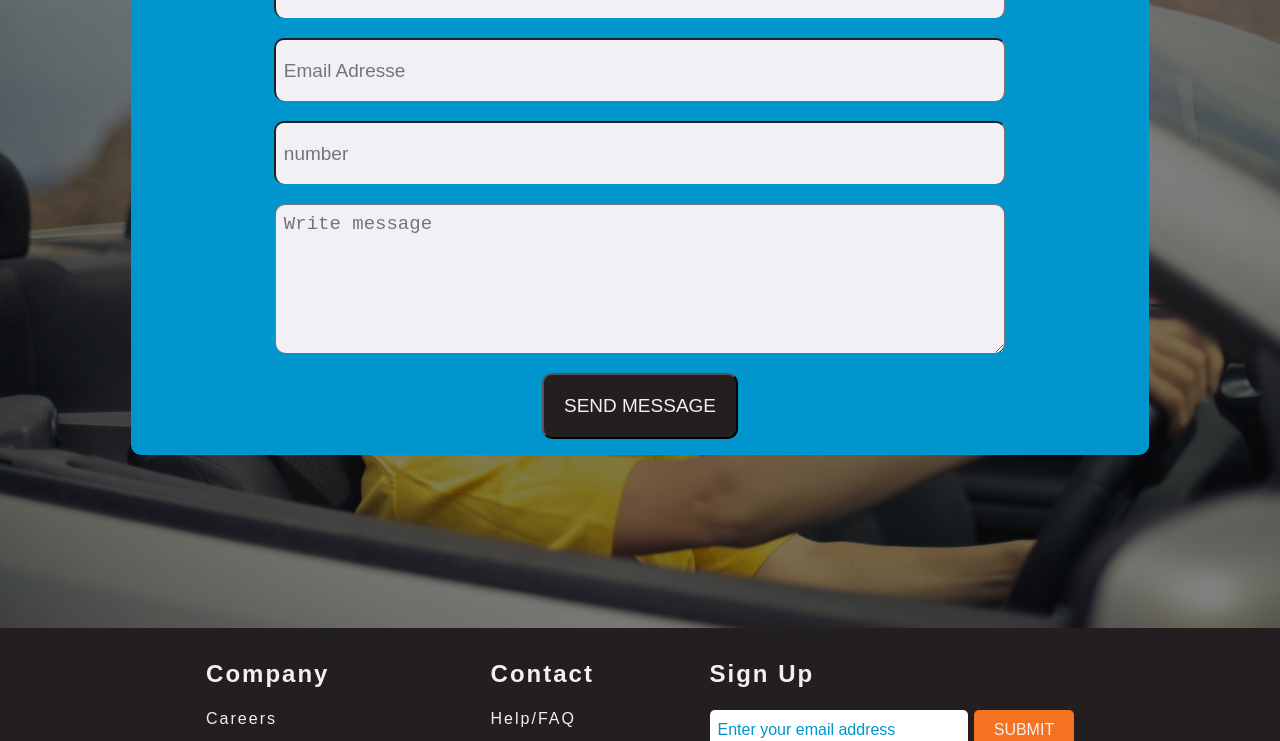
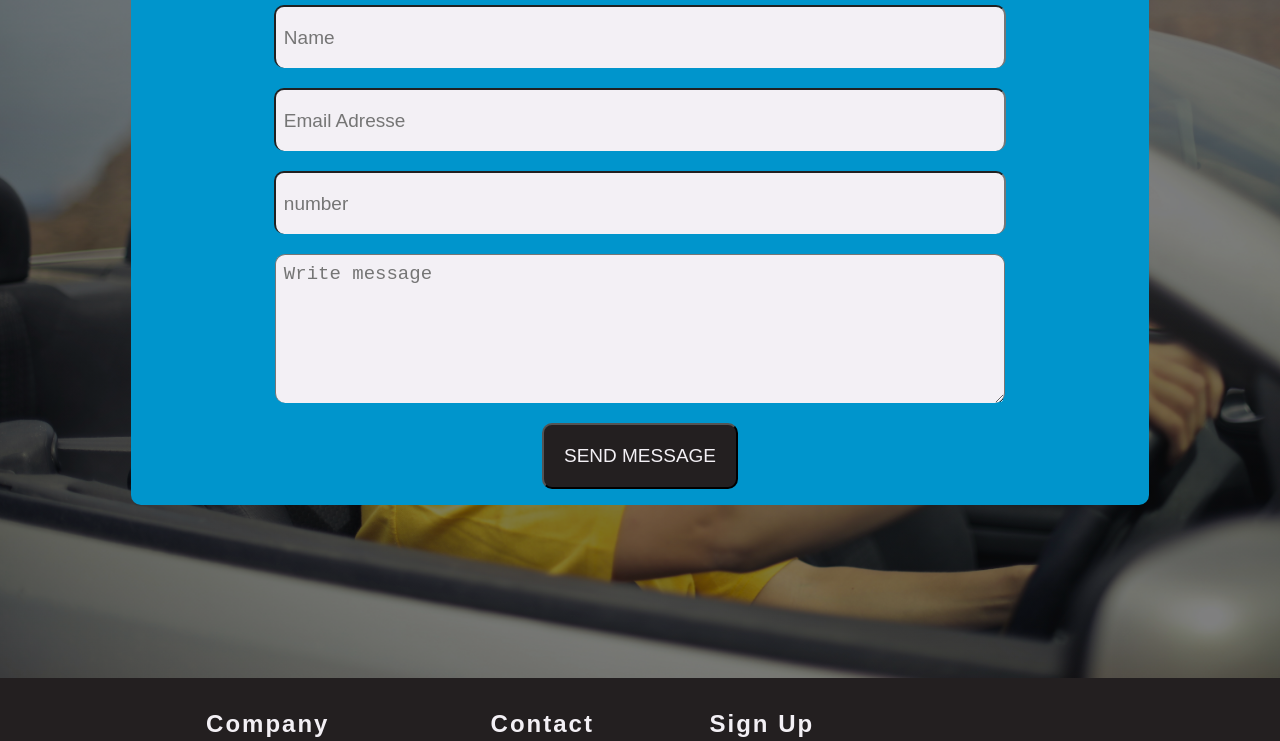
Before and after one commit to abdelmajidelayachi/Rental-Cars-Dynamic-website, a plain HTML site: page contact.html in a window 1280 px wide. Shown: the part 231-972 px from the top of the page. Drawn offline with Linux system fonts and the light colour scheme.

Commit message:
add:margin in contact form

```diff
--- a/style/contact.css
+++ b/style/contact.css
@@ -125,7 +125,7 @@ body{
     background-position: center;
     background-size: cover;
     position: relative;
-
+   padding-top: 50px;
 
 }
 .contact h1{
@@ -193,7 +193,7 @@ body{
     margin-right: auto;
     margin-left:auto ;
     padding-top: 70px;
-    border-radius: 0 0 10px 10px;
+    border-radius: 10px;
 }
 #write-message{
     display: flex;
```
